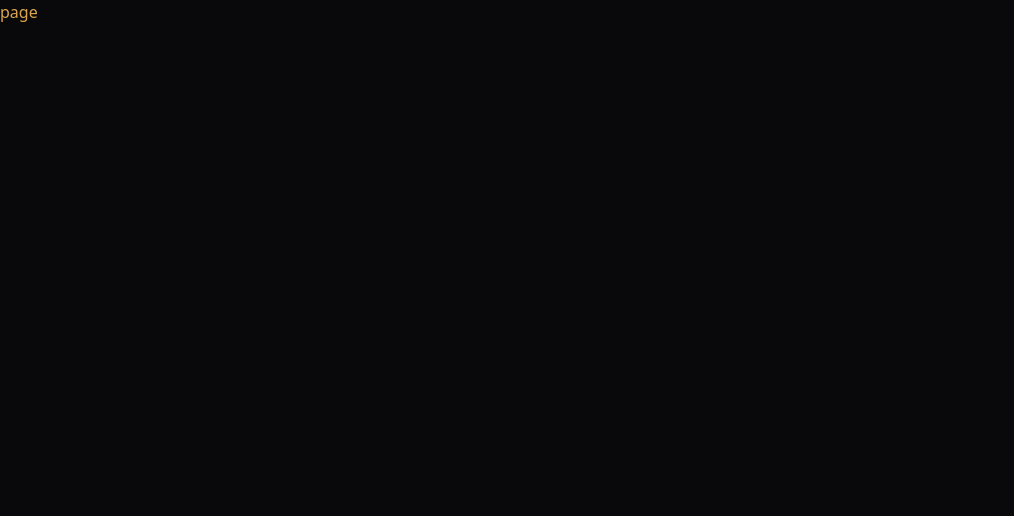
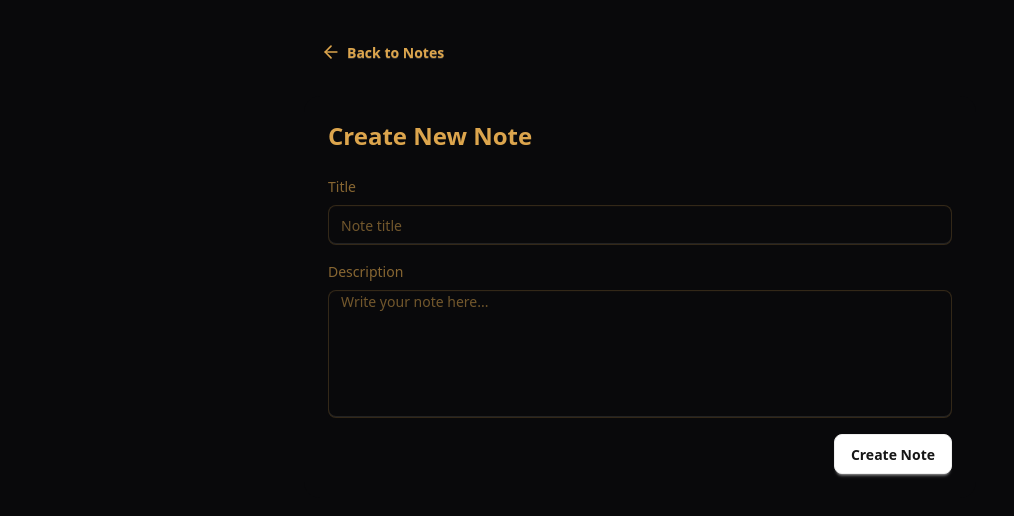
Before and after one commit to CleverCoder03/mern, a Next.js app in the folder frontend/: page /create in a window 1280 px wide. Shown: the top 516 px of the page, without its empty margins (0-1014 px from the left). Built offline with nearby package versions, Linux system fonts and the light colour scheme.

Commit message:
create page done

```diff
--- a/frontend/src/app/create/[id]/page.jsx
+++ /dev/null
@@ -1,13 +0,0 @@
-"use client"
-import React from 'react'
-import toast from 'react-hot-toast'
-
-const page = () => {
-  return (
-    <div>
-        <button onClick={()=>toast.success("created successfully")} className='btn btn-outline'>create button</button>
-    </div>
-  )
-}
-
-export default page
--- a/frontend/src/app/create/page.jsx
+++ b/frontend/src/app/create/page.jsx
@@ -1,9 +1,100 @@
-import React from 'react'
+"use client";
+
+import api from "@/lib/axios";
+import { ArrowLeftIcon } from "lucide-react";
+import Link from "next/link";
+import { useRouter } from "next/navigation";
+import { useState } from "react";
+import toast from "react-hot-toast";
 
 const page = () => {
+  const [title, setTitle] = useState("");
+  const [description, setDescription] = useState("");
+  const [loading, setLoading] = useState(false);
+
+  const router = useRouter();
+
+  const handleSubmit = async (e) => {
+    e.preventDefault();
+
+    if (!title.trim() || !description.trim()) {
+      toast.error("All fields are required!");
+      return;
+    }
+
+    setLoading(true);
+    try {
+      await api.post("/notes", {
+        title,
+        description,
+      });
+      toast.success("Notes created successfully!");
+      router.push("/");
+    } catch (error) {
+      if (error.response.status == 429) {
+        toast.error("Slow down Kiddo!", { duration: 4000, icon: "💀" });
+      } else {
+        toast.error("Error while creating a note");
+      }
+    } finally {
+      setLoading(false);
+    }
+  };
+
   return (
-    <div>page</div>
-  )
-}
+    <div className="min-h-screen bg-base-100">
+      <div className="container mx-auto px-4 py-8">
+        <div className="max-w-2xl mx-auto">
+          <Link href={"/"} className="btn btn-ghost mb-6">
+            <ArrowLeftIcon className="size-5" /> Back to Notes
+          </Link>
 
-export default page
+          <div className="card bg-base-100">
+            <div className="card-body">
+              <h3 className="card-title text-2xl mb-4">Create New Note</h3>
+              <form onSubmit={handleSubmit} className="w-full">
+                <div className="flex flex-col mb-4">
+                  <label className="label">
+                    <span className="label-text">Title</span>
+                  </label>
+                  <input
+                    type="text"
+                    placeholder="Note title"
+                    className="input !outline-none w-full mt-2"
+                    value={title}
+                    onChange={(e) => setTitle(e.target.value)}
+                  />
+                </div>
+
+                <div className="flex flex-col mb-4">
+                  <label className="label">
+                    <span className="label-text">Description</span>
+                  </label>
+                  <textarea
+                    type="text"
+                    placeholder="Write your note here..."
+                    className="input !outline-none w-full mt-2 h-32 resize-none"
+                    value={description}
+                    onChange={(e) => setDescription(e.target.value)}
+                  />
+                </div>
+
+                <div className="card-actions justify-end">
+                  <button
+                    type="submit"
+                    className="btn btn-primary"
+                    disabled={loading}
+                  >
+                    {loading ? "Creating..." : "Create Note"}
+                  </button>
+                </div>
+              </form>
+            </div>
+          </div>
+        </div>
+      </div>
+    </div>
+  );
+};
+
+export default page;
--- a/frontend/src/app/page.jsx
+++ b/frontend/src/app/page.jsx
@@ -2,7 +2,7 @@
 import Navbar from "@/components/Navbar";
 import NoteCard from "@/components/NoteCard";
 import RateLimitedUI from "@/components/RateLimitedUI";
-import axios from "axios";
+import api from "@/lib/axios";
 import React, { useEffect, useState } from "react";
 import toast from "react-hot-toast";
 
@@ -14,7 +14,7 @@ const page = () => {
   useEffect(() => {
     const fetchNotes = async () => {
       try {
-        const res = await axios.get("http://localhost:5001/api/notes");
+        const res = await api.get("/notes");
         setNotes(res.data);
         setIsRateLimited(false);
       } catch (error) {
--- /dev/null
+++ b/frontend/src/lib/axios.jsx
@@ -0,0 +1,7 @@
+import axios from "axios";
+
+const api = axios.create({
+    baseURL: "http://localhost:5001/api"
+})
+
+export default api;
```
